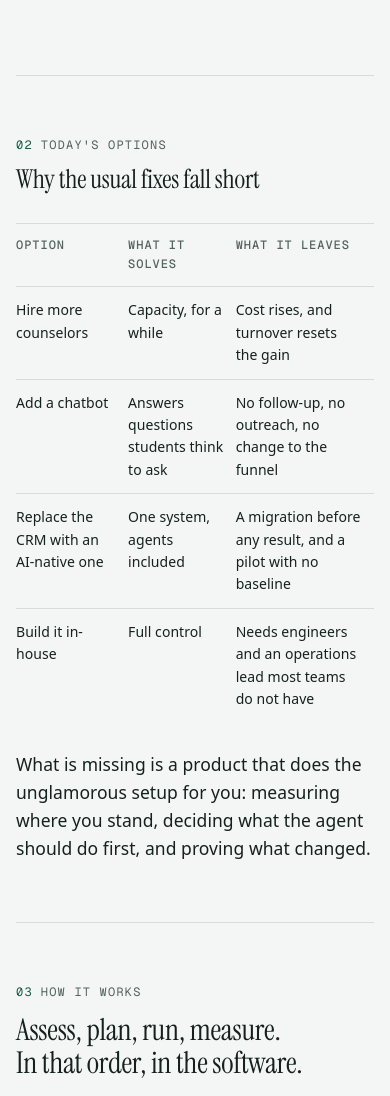
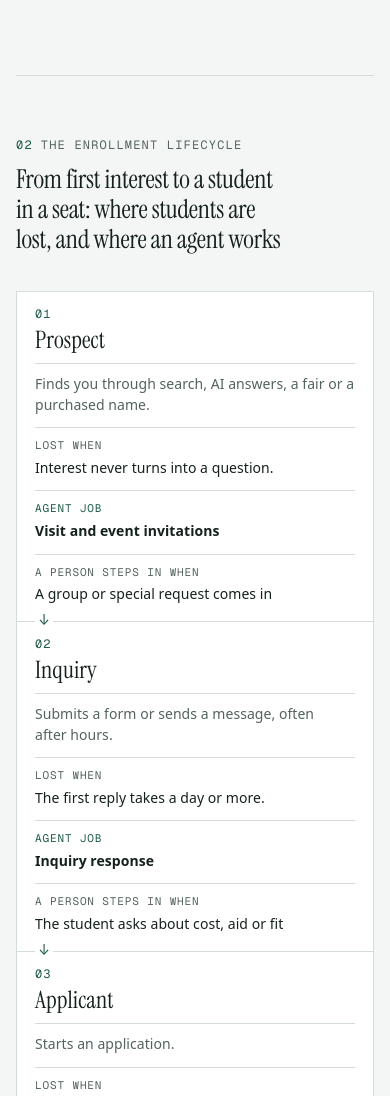
Before and after one commit to timfong888/veritir-website, an Astro site: page /ai-agents-for-enrollment-management in a window 390 px wide. Shown: the part 2080-3176 px from the top of the page. Built offline with nearby package versions, Linux system fonts and the light colour scheme; Astro itself is replaced by a stand-in of ours.

Commit message:
Add enrollment lifecycle visual to the enrollment page
Six stages from prospect to enrolled, each showing where students are
lost, the agent job and the human handoff. Replaces the funnel table in
step 3, which now links to the lifecycle.

Co-Authored-By: Claude Fable 5.2 <noreply@anthropic.com>
Claude-Session: https://claude.ai/code/session_01SSvY6CuZjtsy2tN2j362rj

```diff
--- a/src/data/pages/ai-agents-for-enrollment-management.mdx
+++ b/src/data/pages/ai-agents-for-enrollment-management.mdx
@@ -40,7 +40,58 @@ import RailSection from '../../components/RailSection.astro';
   </ol>
 </RailSection>
 
-<RailSection id="alternatives" n="02" label="Today's options">
+<section class="lifecycle" aria-labelledby="lifecycle">
+  <div class="lc-head">
+    <h2 class="rail" id="lifecycle"><span class="n">02</span>The enrollment lifecycle</h2>
+    <p class="lead-sm">From first interest to a student in a seat: where students are lost, and where an agent works</p>
+  </div>
+  <ol class="lc">
+    <li>
+      <h3><span class="n">01</span>Prospect</h3>
+      <p class="lc-what">Finds you through search, AI answers, a fair or a purchased name.</p>
+      <p class="lc-lost"><span>Lost when</span>Interest never turns into a question.</p>
+      <p class="lc-agent"><span>Agent job</span>Visit and event invitations</p>
+      <p class="lc-human"><span>A person steps in when</span>A group or special request comes in</p>
+    </li>
+    <li>
+      <h3><span class="n">02</span>Inquiry</h3>
+      <p class="lc-what">Submits a form or sends a message, often after hours.</p>
+      <p class="lc-lost"><span>Lost when</span>The first reply takes a day or more.</p>
+      <p class="lc-agent"><span>Agent job</span>Inquiry response</p>
+      <p class="lc-human"><span>A person steps in when</span>The student asks about cost, aid or fit</p>
+    </li>
+    <li>
+      <h3><span class="n">03</span>Applicant</h3>
+      <p class="lc-what">Starts an application.</p>
+      <p class="lc-lost"><span>Lost when</span>It sits unfinished, or documents go missing.</p>
+      <p class="lc-agent"><span>Agent job</span>Application completion</p>
+      <p class="lc-human"><span>A person steps in when</span>A document is disputed or unusual</p>
+    </li>
+    <li>
+      <h3><span class="n">04</span>Admitted</h3>
+      <p class="lc-what">Receives an offer.</p>
+      <p class="lc-lost"><span>Lost when</span>Another school follows up faster.</p>
+      <p class="lc-agent"><span>Agent job</span>Admit to deposit (yield)</p>
+      <p class="lc-human"><span>A person steps in when</span>The student hesitates or names another school</p>
+    </li>
+    <li>
+      <h3><span class="n">05</span>Deposited</h3>
+      <p class="lc-what">Commits and pays a deposit.</p>
+      <p class="lc-lost"><span>Lost when</span>Goes quiet over the summer and melts.</p>
+      <p class="lc-agent"><span>Agent job</span>Summer melt outreach</p>
+      <p class="lc-human"><span>A person steps in when</span>Any sign of a barrier to enrolling</p>
+    </li>
+    <li>
+      <h3><span class="n">06</span>Enrolled</h3>
+      <p class="lc-what">Registers and starts the first term.</p>
+      <p class="lc-lost lc-goal"><span>The goal</span>A student in a seat, and a baseline to beat next cycle.</p>
+      <p class="lc-agent"><span>Agent job</span>Hands the record to student success</p>
+      <p class="lc-human"><span>A person steps in when</span>Advising takes it from here</p>
+    </li>
+  </ol>
+</section>
+
+<RailSection id="alternatives" n="03" label="Today's options">
   <h2 class="lead-sm">Why the usual fixes fall short</h2>
   <div class="tablewrap">
     <table class="schedule jobs">
@@ -58,7 +109,7 @@ import RailSection from '../../components/RailSection.astro';
   </div>
 </RailSection>
 
-<RailSection id="how-it-works" n="03" label="How it works" class="manifesto">
+<RailSection id="how-it-works" n="04" label="How it works" class="manifesto">
   <h2 class="lead">Assess, plan, run, measure. In that order, in the software.</h2>
   <p>Most platforms start at "run." Veritir makes the first two steps part of the product, so a lean team gets the discipline of a large implementation without staffing one.</p>
 </RailSection>
@@ -99,23 +150,9 @@ import RailSection from '../../components/RailSection.astro';
   </ol>
 </RailSection>
 
-<RailSection id="run" label="Step 3 · Run">
+<RailSection id="run" label="Step 3 · Run" class="prose">
   <h2 class="lead-sm">Pre-built agents across the enrollment funnel</h2>
-  <div class="prose">
-    <p>Agent jobs come ready to use, each with its trigger, message plan and human handoff defined. Pick from the list the assessment ranked.</p>
-  </div>
-  <div class="tablewrap">
-    <table class="schedule jobs">
-      <thead><tr><th scope="col">Agent job</th><th scope="col">Starts when</th><th scope="col">A person steps in when</th></tr></thead>
-      <tbody>
-        <tr><td>Inquiry response</td><td>A form is submitted, at any hour</td><td>The student asks about cost, aid or fit</td></tr>
-        <tr><td>Application completion</td><td>An application sits unfinished</td><td>A document is disputed or unusual</td></tr>
-        <tr><td>Visit and event invitations</td><td>A prospect matches an event</td><td>A group or special request comes in</td></tr>
-        <tr><td>Admit to deposit (yield)</td><td>An offer goes out</td><td>The student hesitates or names another school</td></tr>
-        <tr><td>Summer melt</td><td>A deposited student goes quiet</td><td>Any sign of a barrier to enrolling</td></tr>
-      </tbody>
-    </table>
-  </div>
+  <p>Each stage of the <a href="#lifecycle">enrollment lifecycle</a> has an agent job that comes ready to use, with its trigger, message plan and human handoff defined. Pick the one the assessment ranked first, for one population, with a cap on how many students it reaches.</p>
 </RailSection>
 
 <RailSection id="measure" label="Step 4 · Measure" class="prose">
@@ -123,7 +160,7 @@ import RailSection from '../../components/RailSection.astro';
   <p>A scorecard reports each agent against the step-one baseline in plain units: replies within an hour, applications completed, hours of outreach handled. The method is shown next to every number.</p>
 </RailSection>
 
-<RailSection id="benefits" n="04" label="What you get">
+<RailSection id="benefits" n="05" label="What you get">
   <h2 class="lead-sm">One platform, four pressures answered</h2>
   <div class="tablewrap">
     <table class="schedule jobs">
@@ -138,7 +175,7 @@ import RailSection from '../../components/RailSection.astro';
   </div>
 </RailSection>
 
-<RailSection id="who" n="05" label="Who it is for">
+<RailSection id="who" n="06" label="Who it is for">
   <h2 class="lead-sm">Built for lean enrollment teams</h2>
   <ol class="principles">
     <li><span class="n">Fit</span><h3>A good fit.</h3><p>You have a CRM in place, more students than counselors can reach, several populations to serve, and a leader who has to defend the numbers.</p></li>
@@ -146,7 +183,7 @@ import RailSection from '../../components/RailSection.astro';
   </ol>
 </RailSection>
 
-<RailSection id="rules" n="06" label="Ground rules">
+<RailSection id="rules" n="07" label="Ground rules">
   <h2 class="lead-sm">Ground rules for AI agents in admissions</h2>
   <ol class="principles">
     <li><span class="n">01</span><h3>Students know it is AI.</h3><p>Every agent says what it is, and offers a person.</p></li>
@@ -156,7 +193,7 @@ import RailSection from '../../components/RailSection.astro';
   </ol>
 </RailSection>
 
-<RailSection id="faq" n="07" label="Questions">
+<RailSection id="faq" n="08" label="Questions">
   <h2 class="lead-sm">Common questions about agentic enrollment</h2>
   <dl class="faq">
     {frontmatter.faq.map((item) => (
@@ -165,7 +202,7 @@ import RailSection from '../../components/RailSection.astro';
   </dl>
 </RailSection>
 
-<RailSection id="early-access" n="08" label="Early access">
+<RailSection id="early-access" n="09" label="Early access">
   <div class="invite">
     <div>
       <span class="badge">Design partners</span>
--- a/src/styles/global.css
+++ b/src/styles/global.css
@@ -738,3 +738,122 @@ h2.lead-sm {
 .prose h2.lead-sm {
   margin-bottom: 16px;
 }
+
+/* Enrollment lifecycle: six stages across, stacked on small screens */
+.lifecycle {
+  padding-block: 60px;
+}
+.lc-head {
+  display: grid;
+  grid-template-columns: 170px minmax(0, 1fr);
+  gap: 44px;
+}
+.lc-head .lead-sm {
+  max-width: 36ch;
+  margin-bottom: 36px;
+}
+.lc {
+  list-style: none;
+  margin: 0;
+  padding: 0;
+  display: grid;
+  grid-template-columns: repeat(6, minmax(0, 1fr));
+  grid-template-rows: repeat(5, auto);
+  background: var(--surface);
+  border: 1px solid var(--rule);
+}
+.lc li {
+  grid-row: span 5;
+  display: grid;
+  grid-template-rows: subgrid;
+  padding: 0 14px 4px;
+  border-right: 1px solid var(--rule);
+  position: relative;
+}
+.lc li:last-child {
+  border-right: 0;
+  background: var(--accent-soft);
+}
+.lc h3 {
+  font-family: var(--display);
+  font-weight: 400;
+  font-size: 1.5rem;
+  line-height: 1.1;
+  margin: 0;
+  padding: 16px 0 10px;
+}
+.lc h3 .n {
+  display: block;
+  font-family: var(--mono);
+  font-size: 0.75rem;
+  letter-spacing: 0.08em;
+  color: var(--accent);
+  margin-bottom: 6px;
+}
+/* arrow between stages */
+.lc li:not(:last-child)::after {
+  content: "→";
+  position: absolute;
+  top: 14px;
+  right: -9px;
+  width: 18px;
+  text-align: center;
+  background: var(--surface);
+  color: var(--accent);
+  font-size: 0.875rem;
+  z-index: 1;
+}
+.lc p {
+  margin: 0;
+  padding: 10px 0 12px;
+  border-top: 1px solid var(--rule);
+  font-size: 0.875rem;
+  line-height: 1.45;
+  text-wrap: pretty;
+}
+.lc p.lc-what {
+  color: var(--muted);
+}
+.lc p span {
+  display: block;
+  font-family: var(--mono);
+  font-size: 0.6875rem;
+  letter-spacing: 0.08em;
+  text-transform: uppercase;
+  color: var(--muted);
+  margin-bottom: 4px;
+}
+.lc p.lc-agent {
+  font-weight: 600;
+}
+.lc p.lc-agent span {
+  color: var(--accent);
+  font-weight: 400;
+}
+@media (max-width: 900px) {
+  .lc-head {
+    grid-template-columns: 1fr;
+    gap: 10px;
+  }
+  .lc {
+    grid-template-columns: 1fr;
+    grid-template-rows: none;
+  }
+  .lc li {
+    grid-row: auto;
+    display: block;
+    border-right: 0;
+    border-bottom: 1px solid var(--rule);
+    padding: 0 18px 4px;
+  }
+  .lc li:last-child {
+    border-bottom: 0;
+  }
+  .lc li:not(:last-child)::after {
+    content: "↓";
+    top: auto;
+    bottom: -11px;
+    right: auto;
+    left: 18px;
+  }
+}
```
